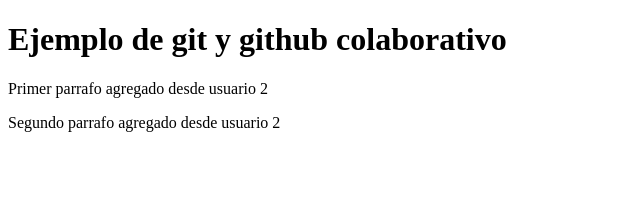
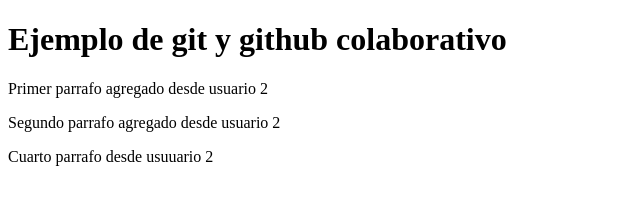
Before and after one commit to brygle/Ejemplo, a plain HTML site: page index.html in a window 1280 px wide. Shown: the whole page, without its empty margins (0-640 px from the left). Drawn offline with Linux system fonts and the light colour scheme.

Commit message:
cuarto parrafo usuario 2

```diff
--- a/index.html
+++ b/index.html
@@ -9,5 +9,7 @@
     <h1>Ejemplo de git y github colaborativo</h1>
     <p>Primer parrafo agregado desde usuario 2</p>
     <p>Segundo parrafo agregado desde usuario 2</p>
+
+    <p>Cuarto parrafo desde usuuario 2</p>
 </body>
 </html>
```
